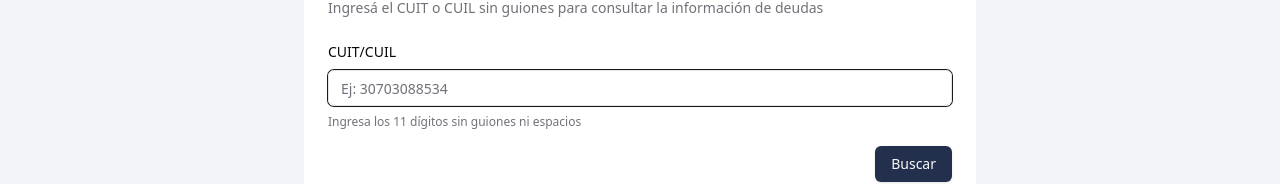
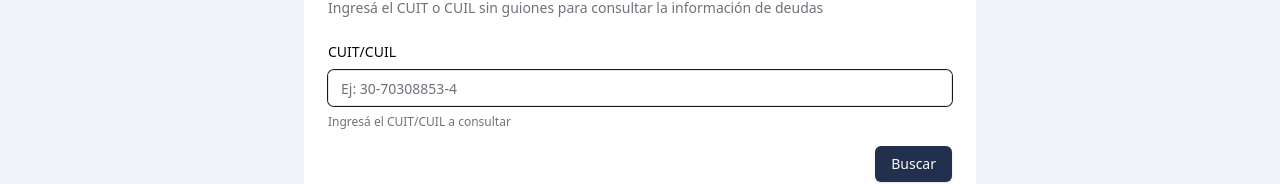
Before and after one commit to TomiMalamud/lamacro, a Next.js app: page /debts/search in a window 1280 px wide. Shown: the part 213-397 px from the top of the page. Built offline with nearby package versions, Linux system fonts and the light colour scheme.

Commit message:
feat: improve 404 state in debtor's registry

```diff
--- a/components/deudores/search-form.tsx
+++ b/components/deudores/search-form.tsx
@@ -5,52 +5,81 @@ import { useRouter } from "next/navigation";
 import { Input } from "@/components/ui/input";
 import { Button } from "@/components/ui/button";
 
-export function SearchForm() {
+interface SearchFormProps {
+  initialValue?: string;
+}
+
+export function SearchForm({ initialValue = "" }: SearchFormProps) {
   const router = useRouter();
-  const [id, setId] = useState("");
+
+  // Format CUIT/CUIL with dashes (XX-XXXXXXXX-X)
+  const formatCUIT = (value: string): string => {
+    const digits = value.replace(/\D/g, '');
+    if (digits.length <= 2) return digits;
+    if (digits.length <= 10) return `${digits.slice(0, 2)}-${digits.slice(2)}`;
+    return `${digits.slice(0, 2)}-${digits.slice(2, 10)}-${digits.slice(10)}`;
+  };
+
+  // Get clean digits for API calls
+  const getSanitizedValue = (value: string): string => value.replace(/\D/g, '');
+
+  const [value, setValue] = useState(formatCUIT(initialValue));
   const [error, setError] = useState("");
 
   const handleSubmit = (e: React.FormEvent) => {
     e.preventDefault();
 
+    const sanitizedValue = getSanitizedValue(value);
+
     // Validate CUIT/CUIL
-    if (!id) {
-      setError("Ingresa un CUIT/CUIL");
+    if (!sanitizedValue) {
+      setError("Ingresá un CUIT/CUIL");
       return;
     }
 
-    if (!/^\d+$/.test(id)) {
-      setError("El CUIT/CUIL debe contener solo números");
-      return;
-    }
-
-    if (id.length !== 11) {
+    if (sanitizedValue.length !== 11) {
       setError("El CUIT/CUIL debe tener 11 dígitos");
       return;
     }
 
     // Clear error and navigate
     setError("");
-    router.push(`/debts/${id}`);
+    router.push(`/debts/${sanitizedValue}`);
+  };
+
+  // Handle input change and enable prefetching on valid input
+  const handleInputChange = (e: React.ChangeEvent<HTMLInputElement>) => {
+    const inputValue = e.target.value;
+    const formattedValue = formatCUIT(inputValue);
+    setValue(formattedValue);
+
+    // Clear previous error
+    if (error) setError("");
+
+    // Prefetch if valid CUIT/CUIL (11 digits)
+    const sanitizedValue = getSanitizedValue(formattedValue);
+    if (sanitizedValue.length === 11) {
+      router.prefetch(`/debts/${sanitizedValue}`);
+    }
   };
 
   return (
     <form className="flex flex-col space-y-4" onSubmit={handleSubmit}>
       <div className="flex flex-col space-y-2">
         <label htmlFor="id" className="text-sm font-medium">
-          CUIT/CUIL
+          {initialValue ? "Corregí el CUIT/CUIL" : "CUIT/CUIL"}
         </label>
         <Input
           id="id"
-          value={id}
-          onChange={(e) => setId(e.target.value)}
+          value={value}
+          onChange={handleInputChange}
           type="text"
-          placeholder="Ej: 30703088534"
-          maxLength={11}
+          placeholder="Ej: 30-70308853-4"
+          maxLength={13}
           autoFocus
         />
         <p className="text-xs text-muted-foreground">
-          Ingresa los 11 dígitos sin guiones ni espacios
+          Ingresá el CUIT/CUIL a consultar
         </p>
         {error && (
           <p className="text-xs text-red-500">{error}</p>
```
Also changed, not shown: components/bcra/variable-card.tsx (+11 -19 lines).
